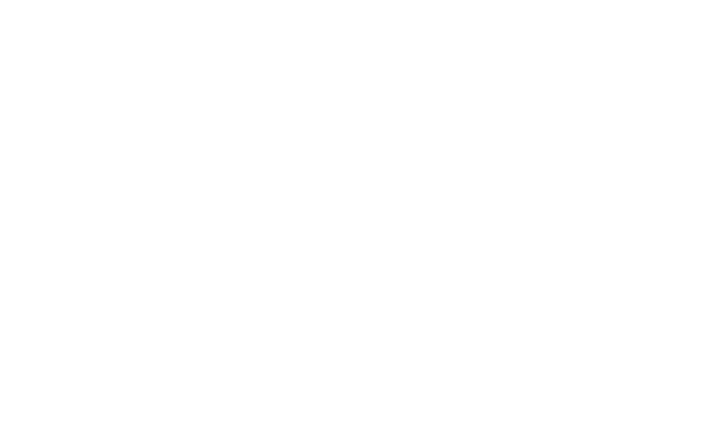
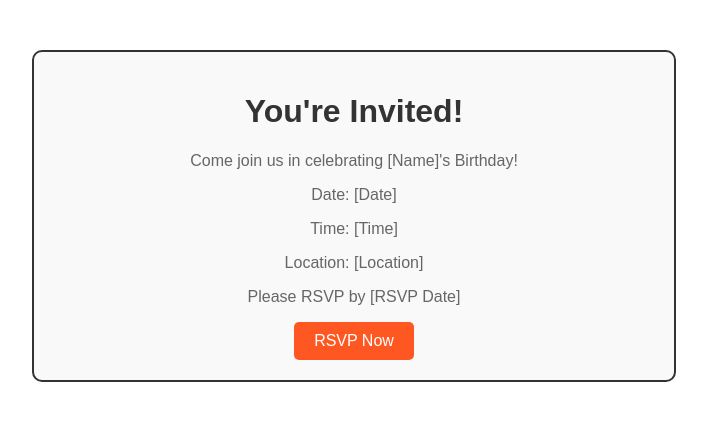
Before and after one commit to dorablg/2-birthday, a plain HTML site: page index.html in a window 1280 px wide. Shown: the whole page, without its empty margins (286-993 px from the left). Drawn offline with Linux system fonts and the light colour scheme.

Commit message:
index.html

```diff
--- a/index.html
+++ b/index.html
@@ -1,15 +1,51 @@
-<!-- TODO 1: Create the HTML Boilerplate -->
-
-<!-- TODO 2: Add Your previous projects' HTML into the public folder -->
-
-<!-- TODO 3: Take screenshots of your project previews and add the images to the images folder -->
-
-<!-- TODO 4: Add titles/subtitles etc. -->
-
-<!-- TODO 5: Add a link to the project pages -->
-
-<!-- TODO 6: Add images to show the project previews
-HINT for TODO 6: You can use the height attribute set to 200 to make the image smaller:
-https://developer.mozilla.org/en-US/docs/Web/HTML/Element/img#attr-height -->
-
-<!-- TODO 7: Add the Contact Me and About Me page links -->
+<!DOCTYPE html>
+<html lang="en">
+<head>
+    <meta charset="UTF-8">
+    <meta name="viewport" content="width=device-width, initial-scale=1.0">
+    <title>Birthday Party Invitation</title>
+    <style>
+        body {
+            font-family: Arial, sans-serif;
+            text-align: center;
+        }
+        .invitation {
+            margin: 50px auto;
+            padding: 20px;
+            max-width: 600px;
+            border: 2px solid #333;
+            border-radius: 10px;
+            background-color: #f9f9f9;
+        }
+        h1 {
+            color: #333;
+        }
+        p {
+            color: #666;
+        }
+        .rsvp-btn {
+            display: inline-block;
+            padding: 10px 20px;
+            background-color: #ff5722;
+            color: #fff;
+            text-decoration: none;
+            border-radius: 5px;
+            transition: background-color 0.3s;
+        }
+        .rsvp-btn:hover {
+            background-color: #e64a19;
+        }
+    </style>
+</head>
+<body>
+    <div class="invitation">
+        <h1>You're Invited!</h1>
+        <p>Come join us in celebrating [Name]'s Birthday!</p>
+        <p>Date: [Date]</p>
+        <p>Time: [Time]</p>
+        <p>Location: [Location]</p>
+        <p>Please RSVP by [RSVP Date]</p>
+        <a href="mailto:youremail@example.com" class="rsvp-btn">RSVP Now</a>
+    </div>
+</body>
+</html>
```
